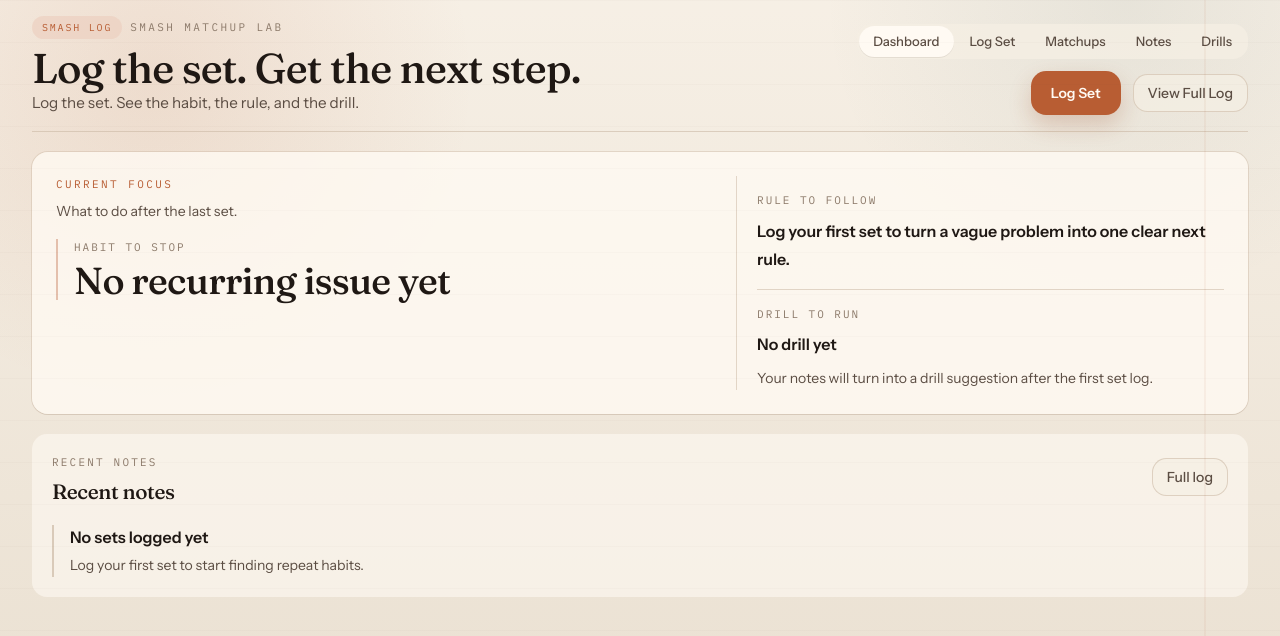
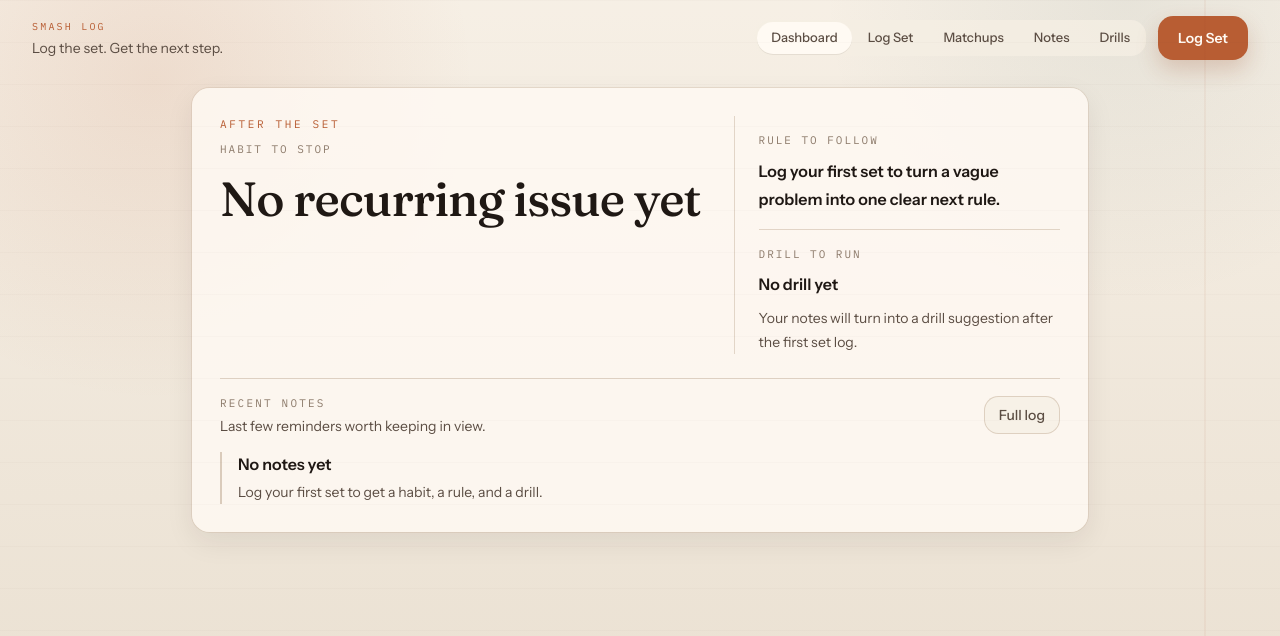
Before and after one commit to dotxdaemon/smash, a React (Vite) app: page / in a window 1280 px wide. Shown: the top 636 px of the page. Built offline with nearby package versions, Linux system fonts and the light colour scheme.

Commit message:
Collapse the dashboard into a training console

```diff
--- a/src/App.tsx
+++ b/src/App.tsx
@@ -13,7 +13,6 @@ import {
 } from 'react'
 import { CHARACTERS } from './data/characters'
 import {
-  computeWorstMatchups,
   getTodayFocus,
   summarizeMatchup,
 } from './lib/analytics'
@@ -85,8 +84,6 @@ function App({ initialView = 'dashboard' }: AppProps) {
   const [formError, setFormError] = useState<string>('')
   const [saveStatus, setSaveStatus] = useState<string>('')
   const [tagCursor, setTagCursor] = useState(0)
-  const [currentTime] = useState(() => Date.now())
-
   const opponentInputRef = useRef<HTMLInputElement>(null)
   const tagPickerRef = useRef<HTMLDivElement>(null)
   const deathCauseRef = useRef<HTMLInputElement>(null)
@@ -143,19 +140,6 @@ function App({ initialView = 'dashboard' }: AppProps) {
     return summarizeMatchup(entries, todayFocus.opponentCharacter)
   }, [entries, todayFocus])
 
-  const lastThirtyDaysWorst = useMemo(() => {
-    const endDate = new Date(currentTime).toISOString()
-    const startDate = new Date(
-      currentTime - 30 * 24 * 60 * 60 * 1000,
-    ).toISOString()
-
-    return computeWorstMatchups(entries, {
-      startDate,
-      endDate,
-      limit: 3,
-    })
-  }, [currentTime, entries])
-
   const matchupEntries = useMemo(() => {
     if (!selectedOpponent) {
       return []
@@ -218,18 +202,6 @@ function App({ initialView = 'dashboard' }: AppProps) {
   const overallTopIssue = useMemo(
     () => rankDeathCauseCategories(entries, 1)[0]?.category,
     [entries],
-  )
-
-  const pressurePoints = useMemo(
-    () =>
-      lastThirtyDaysWorst.map((item) => {
-        const summary = summarizeMatchup(entries, item.opponentCharacter)
-        return {
-          ...item,
-          issue: summary.topDeathCauseCategory ?? 'Pattern still forming',
-        }
-      }),
-    [entries, lastThirtyDaysWorst],
   )
 
   const currentFocusIssue =
@@ -458,7 +430,6 @@ function App({ initialView = 'dashboard' }: AppProps) {
             focusOpponent={todayFocus?.opponentCharacter ?? latestInsight?.opponentCharacter}
             onOpenLog={() => setActiveView('log')}
             onOpenMatchup={openMatchup}
-            pressurePoints={pressurePoints}
             recentEntries={sortedEntries.slice(0, 3)}
           />
         )}
@@ -1215,43 +1186,42 @@ interface CurrentFocusCardProps {
   currentFocusIssue: string
   currentFocusRule: string
   focusOpponent?: string
+  recentEntries: MatchEntry[]
+  onOpenLog: () => void
   onOpenMatchup: (opponentCharacter: string) => void
 }
 
-function CurrentFocusCard({
+function TrainingConsole({
   currentFocusDrill,
   currentFocusIssue,
   currentFocusRule,
   focusOpponent,
+  recentEntries,
+  onOpenLog,
   onOpenMatchup,
 }: CurrentFocusCardProps) {
   return (
     <section
-      className="rounded-[1rem] bg-paper-strong/80 px-4 py-5 shadow-[0_1px_0_rgba(40,27,20,0.08)] ring-1 ring-line/45 sm:px-6 sm:py-6"
-      data-section="current-focus"
+      className="mx-auto w-full max-w-4xl rounded-[1.1rem] bg-paper-strong/84 px-5 py-5 shadow-[0_10px_28px_rgba(40,27,20,0.08)] ring-1 ring-line/40 sm:px-7 sm:py-7"
+      data-section="training-console"
       data-focus-layout="coaching"
     >
-      <div className="grid gap-5 lg:grid-cols-[minmax(0,1.15fr)_minmax(280px,0.85fr)] lg:items-start">
-        <div className="space-y-4" data-focus-item="issue">
-          <div className="space-y-1.5">
-            <p className="font-mono text-[11px] uppercase tracking-[0.22em] text-accent">
-              Current Focus
+      <div className="grid gap-6 lg:grid-cols-[minmax(0,1.2fr)_minmax(240px,0.8fr)] lg:items-start">
+        <div className="space-y-5" data-focus-item="issue">
+          <div className="space-y-2">
+            <p className="font-mono text-[11px] uppercase tracking-[0.24em] text-accent">
+              After the set
             </p>
-            <p className="max-w-xl text-sm leading-6 text-ink-soft">
-              What to do after the last set.
-            </p>
-          </div>
-          <div className="space-y-2 border-l-2 border-accent/35 pl-4">
             <p className="font-mono text-[11px] uppercase tracking-[0.18em] text-ink-faint">
               Habit to stop
             </p>
-            <h2 className="max-w-2xl text-[2rem] leading-[0.98] text-ink sm:text-[2.35rem]">
-              {currentFocusIssue}
-            </h2>
           </div>
+          <h2 className="max-w-2xl text-[2.3rem] leading-[0.92] text-ink sm:text-[3rem]">
+            {currentFocusIssue}
+          </h2>
         </div>
 
-        <div className="grid gap-4 border-t border-line/55 pt-4 lg:border-l lg:border-t-0 lg:pl-5">
+        <div className="grid gap-4 border-t border-line/55 pt-4 lg:border-l lg:border-t-0 lg:pl-6">
           <div className="space-y-2" data-focus-item="rule">
             <p className="font-mono text-[11px] uppercase tracking-[0.18em] text-ink-faint">
               Rule to follow
@@ -1284,6 +1254,51 @@ function CurrentFocusCard({
           )}
         </div>
       </div>
+
+      <section className="mt-6 border-t border-line/55 pt-4" data-section="recent-notes">
+        <div className="flex items-center justify-between gap-3">
+          <div>
+            <p className="font-mono text-[11px] uppercase tracking-[0.2em] text-ink-faint">
+              Recent notes
+            </p>
+            <p className="mt-1 text-sm text-ink-soft">
+              Last few reminders worth keeping in view.
+            </p>
+          </div>
+          <button type="button" className={QUIET_BUTTON_STYLES} onClick={onOpenLog}>
+            Full log
+          </button>
+        </div>
+
+        <div className="mt-4">
+          {recentEntries.length > 0 ? (
+            <ul className="divide-y divide-line/55">
+              {recentEntries.map((entry) => (
+                <li key={entry.id} className="py-3 first:pt-0 last:pb-0">
+                  <button
+                    type="button"
+                    className="grid w-full gap-1 text-left"
+                    onClick={() => onOpenMatchup(entry.opponentCharacter)}
+                  >
+                    <div className="flex flex-wrap items-center justify-between gap-3">
+                      <span className="text-sm font-semibold text-ink">{entry.opponentCharacter}</span>
+                      <span className="text-[12px] text-ink-faint">{formatDate(entry.date)}</span>
+                    </div>
+                    <p className="text-sm leading-6 text-ink-soft">
+                      {entry.oneRuleNextTime ?? entry.deathCauseText ?? 'No takeaway logged'}
+                    </p>
+                  </button>
+                </li>
+              ))}
+            </ul>
+          ) : (
+            <EmptyState
+              body="Log your first set to get a habit, a rule, and a drill."
+              title="No notes yet"
+            />
+          )}
+        </div>
+      </section>
     </section>
   )
 }
@@ -1303,10 +1318,44 @@ function DashboardHeader({
   onSelectView,
   shellPurpose,
 }: DashboardHeaderProps) {
+  if (activeView === 'dashboard') {
+    return (
+      <section
+        className="flex items-center justify-between gap-4 pb-2"
+        data-section="dashboard-topbar"
+      >
+        <div className="min-w-0">
+          <p className="font-mono text-[10px] uppercase tracking-[0.22em] text-accent">
+            Smash Log
+          </p>
+          <p className="mt-1 text-sm text-ink-soft">
+            Log the set. Get the next step.
+          </p>
+        </div>
+
+        <div className="flex items-center gap-3">
+          <AppNav
+            activeView={activeView}
+            ariaLabel="Notebook navigation"
+            mobile={false}
+            onSelect={onSelectView}
+          />
+          <button
+            type="button"
+            className="inline-flex items-center justify-center rounded-[0.95rem] bg-accent px-5 py-3 text-sm font-semibold text-paper-strong shadow-[0_10px_22px_rgba(151,69,34,0.22)] transition hover:bg-accent-strong"
+            onClick={onOpenEntry}
+          >
+            Log Set
+          </button>
+        </div>
+      </section>
+    )
+  }
+
   return (
     <section
       className="border-b border-line/60 pb-4"
-      data-section={activeView === 'dashboard' ? 'dashboard-header' : 'page-header'}
+      data-section="page-header"
     >
       <div className="flex flex-col gap-4 lg:flex-row lg:items-end lg:justify-between">
         <div className="space-y-2.5">
@@ -1320,9 +1369,7 @@ function DashboardHeader({
           </div>
           <div className="space-y-1">
             <h1 className="max-w-3xl font-display text-[1.85rem] leading-[0.92] text-ink sm:text-[2.2rem] lg:text-[2.6rem]">
-              {activeView === 'dashboard'
-                ? 'Log the set. Get the next step.'
-                : VIEW_ITEMS.find((item) => item.view === activeView)?.title}
+              {VIEW_ITEMS.find((item) => item.view === activeView)?.title}
             </h1>
             <p className="max-w-lg text-sm leading-6 text-ink-soft sm:text-[0.95rem]">
               {shellPurpose}
@@ -1362,7 +1409,6 @@ interface DashboardPageProps {
   focusOpponent?: string
   onOpenLog: () => void
   onOpenMatchup: (opponentCharacter: string) => void
-  pressurePoints: Array<{ issue: string; negativeCount: number; opponentCharacter: string }>
   recentEntries: MatchEntry[]
 }
 
@@ -1373,117 +1419,20 @@ function DashboardPage({
   focusOpponent,
   onOpenLog,
   onOpenMatchup,
-  pressurePoints,
   recentEntries,
 }: DashboardPageProps) {
   return (
-    <section className="flex flex-col gap-4 sm:gap-5">
-      <CurrentFocusCard
+    <section className="flex flex-col">
+      <TrainingConsole
         currentFocusDrill={currentFocusDrill}
         currentFocusIssue={currentFocusIssue}
         currentFocusRule={currentFocusRule}
         focusOpponent={focusOpponent}
-        onOpenMatchup={onOpenMatchup}
-      />
-
-      <RecentNotesPanel
-        entries={recentEntries}
+        recentEntries={recentEntries}
         onOpenLog={onOpenLog}
         onOpenMatchup={onOpenMatchup}
       />
-
-      {pressurePoints.length > 0 && (
-        <MatchupPatternsPanel items={pressurePoints} onOpenMatchup={onOpenMatchup} />
-      )}
     </section>
-  )
-}
-
-interface RecentNotesPanelProps {
-  entries: MatchEntry[]
-  onOpenLog: () => void
-  onOpenMatchup: (opponentCharacter: string) => void
-}
-
-function RecentNotesPanel({ entries, onOpenLog, onOpenMatchup }: RecentNotesPanelProps) {
-  return (
-    <DashboardSection className="px-4 py-5 sm:px-5 sm:py-5" data-section="recent-notes">
-      <SectionHeading
-        eyebrow="Recent notes"
-        title={<h3 className="text-[1.3rem] leading-tight text-ink">Recent notes</h3>}
-        action={
-          <button type="button" className={QUIET_BUTTON_STYLES} onClick={onOpenLog}>
-            Full log
-          </button>
-        }
-      />
-
-      <div className="mt-5">
-        {entries.length > 0 ? (
-          <ul className="divide-y divide-line/70">
-            {entries.map((entry) => (
-              <li key={entry.id} className="py-4 first:pt-0 last:pb-0">
-                <button
-                  type="button"
-                  className="grid w-full gap-1 text-left"
-                  onClick={() => onOpenMatchup(entry.opponentCharacter)}
-                >
-                  <div className="flex flex-wrap items-center justify-between gap-3">
-                    <span className="text-base font-semibold text-ink">{entry.opponentCharacter}</span>
-                    <span className="text-sm text-ink-faint">{formatDate(entry.date)}</span>
-                  </div>
-                  <p className="text-sm leading-6 text-ink-soft">
-                    {entry.oneRuleNextTime ?? entry.deathCauseText ?? 'No takeaway logged'}
-                  </p>
-                </button>
-              </li>
-            ))}
-          </ul>
-        ) : (
-          <EmptyState
-            body="Log your first set to start finding repeat habits."
-            title="No sets logged yet"
-          />
-        )}
-      </div>
-    </DashboardSection>
-  )
-}
-
-function MatchupPatternsPanel({
-  items,
-  onOpenMatchup,
-}: {
-  items: Array<{ issue: string; negativeCount: number; opponentCharacter: string }>
-  onOpenMatchup: (opponentCharacter: string) => void
-}) {
-  return (
-    <DashboardSection className="px-4 py-5 sm:px-5 sm:py-5" data-section="matchup-patterns">
-      <SectionHeading
-        eyebrow="Recurring matchups"
-        title={<h3 className="text-[1.3rem] leading-tight text-ink">Where the same problem keeps showing up</h3>}
-      />
-
-      <ol className="mt-4 divide-y divide-line/55">
-        {items.slice(0, 3).map((item) => (
-          <li key={item.opponentCharacter} className="py-3 first:pt-0 last:pb-0">
-            <button
-              type="button"
-              className="grid w-full gap-1.5 text-left transition hover:text-accent"
-              onClick={() => onOpenMatchup(item.opponentCharacter)}
-            >
-              <div className="flex flex-wrap items-center justify-between gap-3">
-                <span className="text-sm font-semibold text-ink">{item.opponentCharacter}</span>
-                <span className="text-[11px] uppercase tracking-[0.18em] text-ink-faint">
-                  {item.negativeCount} notes
-                </span>
-              </div>
-              <p className="text-sm leading-6 text-ink-soft">{item.issue}</p>
-            </button>
-          </li>
-        ))}
-      </ol>
-    </DashboardSection>
   )
 }
 
@@ -1525,24 +1474,6 @@ function DrillItem({
   )
 }
 
-function DashboardSection({
-  children,
-  className,
-  ...props
-}: SectionCardProps) {
-  return (
-    <section
-      className={joinClassNames(
-        'rounded-[0.95rem] bg-paper-strong/60',
-        className,
-      )}
-      {...props}
-    >
-      {children}
-    </section>
-  )
-}
-
 function SectionHeading({
   action,
   description,
```
Also changed, not shown: 2 other files (tests, documents, lock files or other folders).
